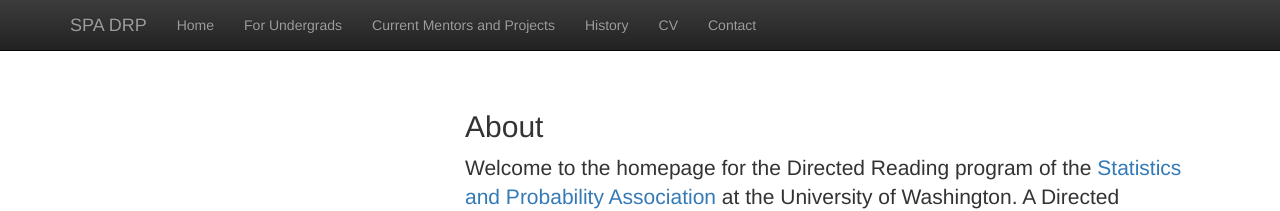
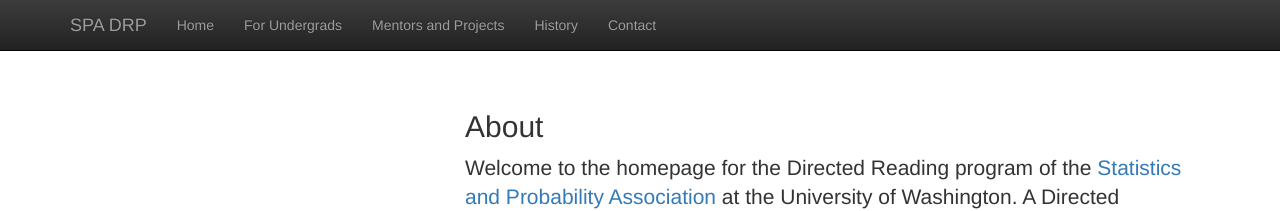
Before and after one commit to anna-neufeld/spa_drp, a Jekyll site: the page built from index.html, in a window 1280 px wide. Shown: the top 211 px of the page. Built offline with Jekyll 4.4.1, drawn with Linux system fonts in a browser that asks for light colours; nearby versions of some CDN libraries; library files that are not in the unit come from our copies.

Commit message:
Shorter text

```diff
--- a/_layouts/default.html
+++ b/_layouts/default.html
@@ -36,9 +36,8 @@
           <ul class="nav navbar-nav">
             	 <li><a class="active" href="index.html">Home</a></li>
             	 <li><a class="active" href="undergrads.html">For Undergrads</a></li>
-	         <li><a class="active" href="mentors.html">Current Mentors and Projects</a></li>
+	         <li><a class="active" href="mentors.html">Mentors and Projects</a></li>
 	         <li><a class="active" href="history.html">History</a></li>
-		 <li><a class="active" href="cv.html">CV</a></li>
 	         <li><a class="active" href="contact.html">Contact</a></li>
           </ul>
         </div><!--/.nav-collapse -->
```
